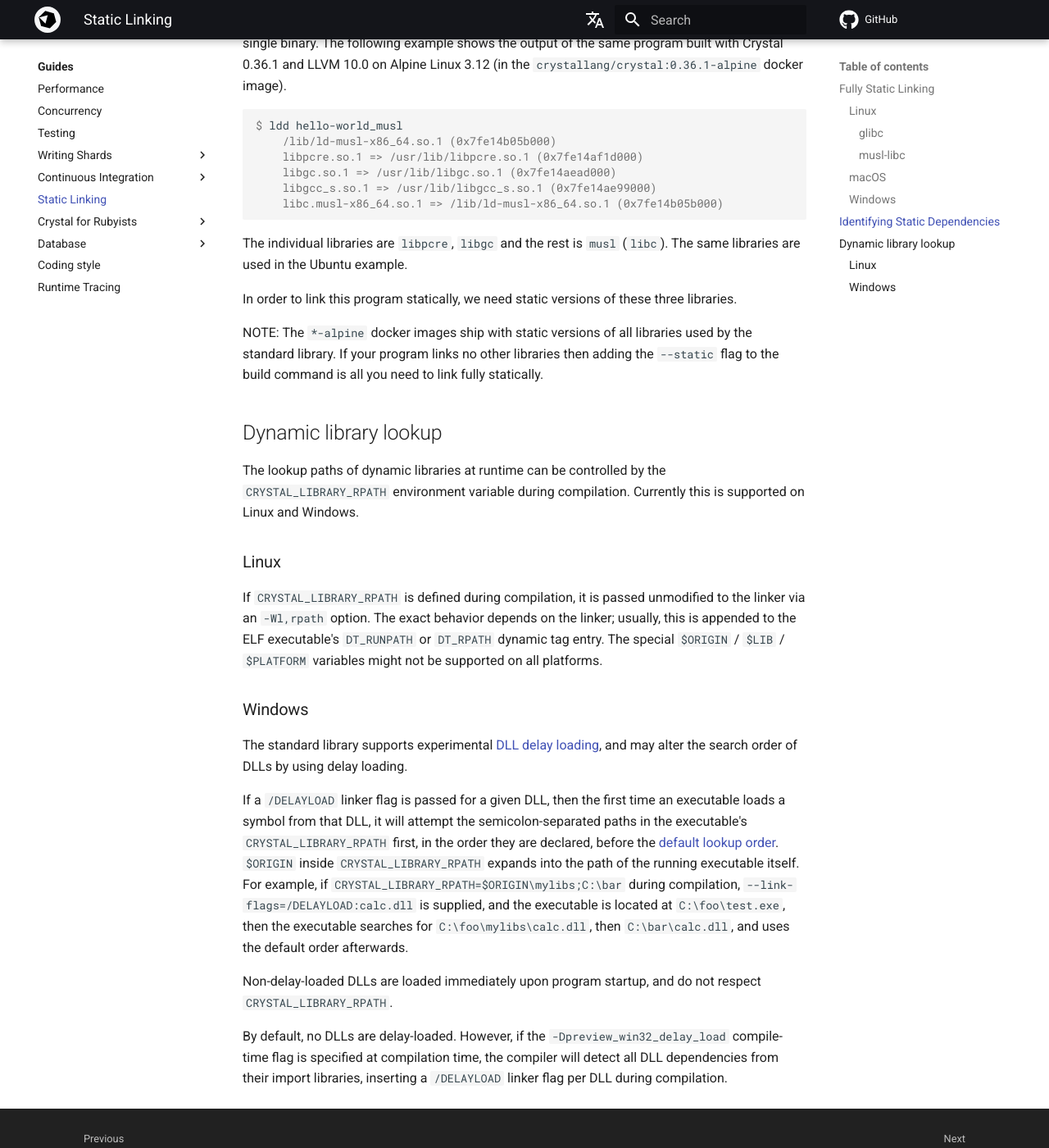
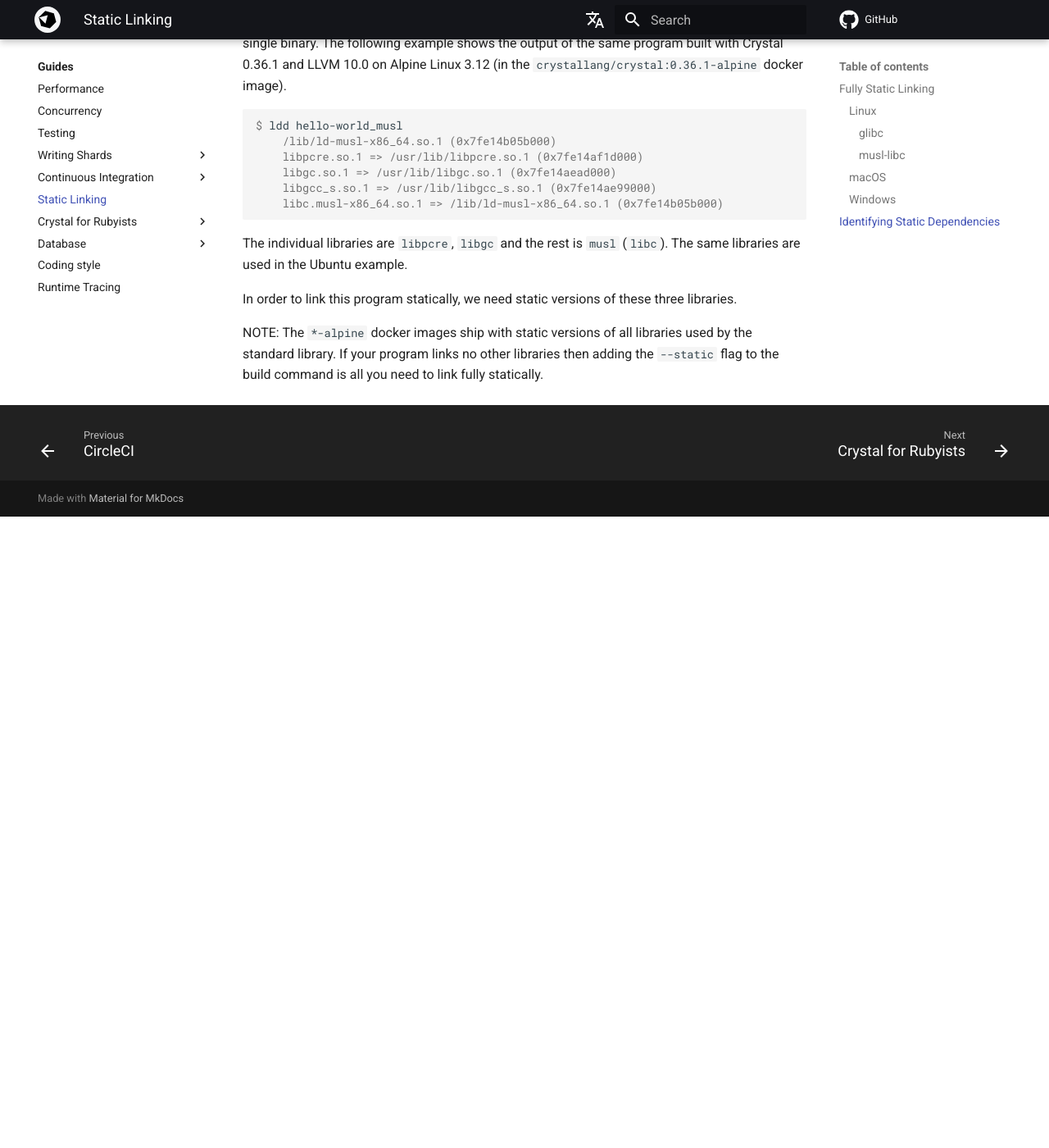
Before and after one commit to crystal-lang/crystal-book, an MkDocs documentation site: the page built from docs/guides/static_linking.md, in a window 1280 px wide and 1400 px high, scrolled down 3253 px. Shown: the whole window at 82% size. Built offline with MkDocs 1.6.1 and Material for MkDocs 9.7.7, drawn with Linux system fonts in a browser that asks for light colours; nearby versions of some CDN libraries; library files that are not in the unit come from our copies; comment, search, counter and statistics services are not loaded; the version menu is left out; after the commit the page ends 3883 px from its top, so only the background shows below that.

Commit message:
Remove the "Dynamic library lookup" section

```diff
--- a/docs/guides/static_linking.md
+++ b/docs/guides/static_linking.md
@@ -116,21 +116,3 @@
 NOTE:
 The `*-alpine` docker images ship with static versions of all libraries used by the standard library.
 If your program links no other libraries then adding the `--static` flag to the build command is all you need to link fully statically.
-
-## Dynamic library lookup
-
-The lookup paths of dynamic libraries at runtime can be controlled by the `CRYSTAL_LIBRARY_RPATH` environment variable during compilation. Currently this is supported on Linux and Windows.
-
-### Linux
-
-If `CRYSTAL_LIBRARY_RPATH` is defined during compilation, it is passed unmodified to the linker via an `-Wl,rpath` option. The exact behavior depends on the linker; usually, this is appended to the ELF executable's `DT_RUNPATH` or `DT_RPATH` dynamic tag entry. The special `$ORIGIN` / `$LIB` / `$PLATFORM` variables might not be supported on all platforms.
-
-### Windows
-
-The standard library supports experimental [DLL delay loading](https://learn.microsoft.com/en-us/cpp/build/reference/linker-support-for-delay-loaded-dlls), and may alter the search order of DLLs by using delay loading.
-
-If a `/DELAYLOAD` linker flag is passed for a given DLL, then the first time an executable loads a symbol from that DLL, it will attempt the semicolon-separated paths in the executable's `CRYSTAL_LIBRARY_RPATH` first, in the order they are declared, before the [default lookup order](https://learn.microsoft.com/en-us/windows/win32/dlls/dynamic-link-library-search-order#search-order-for-unpackaged-apps). `$ORIGIN` inside `CRYSTAL_LIBRARY_RPATH` expands into the path of the running executable itself. For example, if `CRYSTAL_LIBRARY_RPATH=$ORIGIN\mylibs;C:\bar` during compilation, `--link-flags=/DELAYLOAD:calc.dll` is supplied, and the executable is located at `C:\foo\test.exe`, then the executable searches for `C:\foo\mylibs\calc.dll`, then `C:\bar\calc.dll`, and uses the default order afterwards.
-
-Non-delay-loaded DLLs are loaded immediately upon program startup, and do not respect `CRYSTAL_LIBRARY_RPATH`.
-
-By default, no DLLs are delay-loaded. However, if the `-Dpreview_win32_delay_load` compile-time flag is specified at compilation time, the compiler will detect all DLL dependencies from their import libraries, inserting a `/DELAYLOAD` linker flag per DLL during compilation.
```
